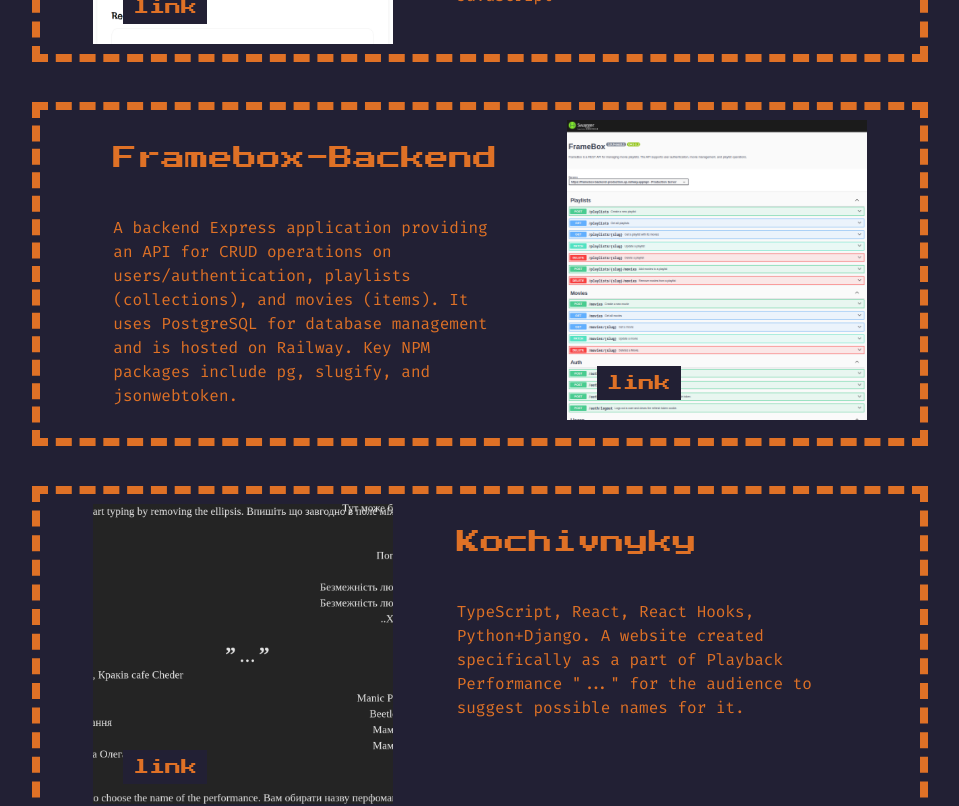
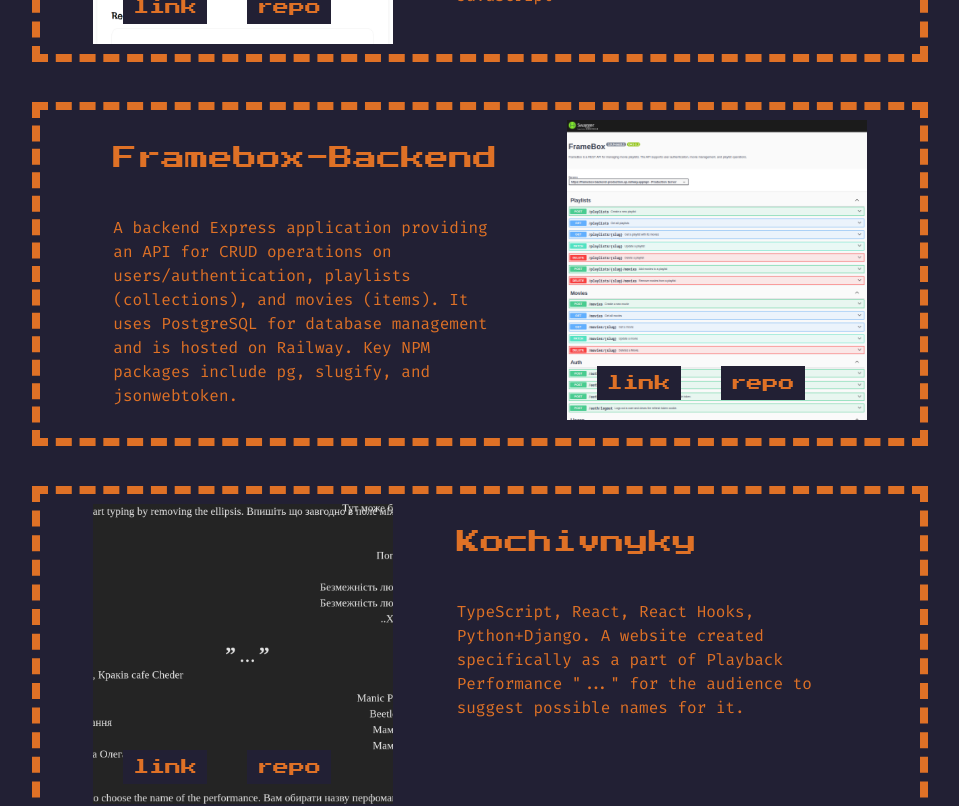
Before and after one commit to timtim40a/timtim40a.github.io, a React (Vite) app: page /projects in a window 1280 px wide. Shown: the part 980-1786 px from the top of the page, without its empty margins (160-1119 px from the left). Built offline with nearby package versions, Linux system fonts and the light colour scheme.

Commit message:
Add links and repositories

```diff
--- a/src/components/hoverImage/HoverImage.css
+++ b/src/components/hoverImage/HoverImage.css
@@ -5,16 +5,40 @@
     overflow: hidden;
 }
 
-.hover-image__title {
+.hover-image__links-container {
     position: absolute;
     bottom: 0px;
     left: 10px;
+    display: flex;
+    flex-direction: row;
+    justify-content: space-evenly;
+    align-items: center;
+}
+
+.hover-image__title {
     color: var(--colour-primary);
     font-family: var(--font-secondary);
     font-size: medium;
     padding: 5px 10px;
     background-color: var(--colour-primary-text);
     z-index: 20;
+    transition: all 100ms ease-in-out;
+
+    &:hover {
+        text-decoration: underline;
+        color: var(--colour-secondary);
+    }
+}
+
+.hover-image__logo {
+    color: var(--colour-primary);
+    font-family: var(--font-secondary);
+    font-size: medium;
+    padding: 5px 10px;
+    background-color: var(--colour-primary-text);
+    z-index: 20;
+    height: 40px;
+    margin: 0 10px;
 }
 
 .hover-image {
@@ -35,11 +59,9 @@
     opacity: 1;
 }
 
-.hover-image--hover:target{
+.hover-image--hover:target {
     opacity: 1;
 }
-
-
 
 @media (min-width: 768px) {
     .hover-image-container {
@@ -47,15 +69,13 @@
         height: 300px;
     }
 
-    .hover-image, .hover-image--hover {
+    .hover-image,
+    .hover-image--hover {
         width: 300px;
         height: 300px;
     }
 
     .hover-image__title {
-        position: absolute;
-        bottom: 0px;
-        left: 10px;
         color: var(--colour-primary);
         font-family: var(--font-secondary);
         padding: 5px 10px;
--- a/src/components/hoverImage/HoverImage.tsx
+++ b/src/components/hoverImage/HoverImage.tsx
@@ -1,4 +1,5 @@
 import { useNavigate } from "react-router-dom";
+import type { MouseEvent as ReactMouseEvent } from "react";
 import "./HoverImage.css";
 
 function HoverImage({
@@ -7,16 +8,19 @@ function HoverImage({
     alt,
     title = alt,
     link = alt,
+    github,
 }: {
     src1: string;
     src2: string;
     alt: string;
     title?: string;
     link?: string;
+    github?: string;
 }) {
     const navigate = useNavigate();
 
-    const handleClick = () => {
+    const handleClick = (e: ReactMouseEvent<HTMLDivElement>) => {
+        e.stopPropagation();
         setTimeout(() => {
             if (/^(https?:\/\/|\/\/|mailto:|tel:)/i.test(link)) {
                 // external link — open in new tab
@@ -26,6 +30,11 @@ function HoverImage({
                 navigate("/" + link.toLowerCase());
             }
         }, 100);
+    };
+
+    const handleGithubClick = (e: ReactMouseEvent<HTMLDivElement>) => {
+        e.stopPropagation();
+        window.open(github, "_blank", "noopener,noreferrer");
     };
 
     return (
@@ -40,9 +49,21 @@ function HoverImage({
                 alt={alt}
                 className="hover-image hover-image--hover"
             />
-            {alt || title ? (
-                <h2 className="hover-image__title">{title}</h2>
-            ) : null}
+            <div className="hover-image__links-container">
+                {alt || title ? (
+                    <h2 className="hover-image__title" onClick={handleClick}>
+                        {title}
+                    </h2>
+                ) : null}
+                {github && /^(https?:\/\/|\/\/|mailto:|tel:)/i.test(github) ? (
+                    <h2
+                        className="hover-image__title"
+                        onClick={handleGithubClick}
+                    >
+                        repo
+                    </h2>
+                ) : null}
+            </div>
         </div>
     );
 }
--- a/src/components/projectCard/ProjectCard.tsx
+++ b/src/components/projectCard/ProjectCard.tsx
@@ -8,6 +8,7 @@ function ProjectCard({
     img1,
     img2,
     alt = title,
+    github,
 }: {
     title: string;
     description: string;
@@ -15,6 +16,7 @@ function ProjectCard({
     img1: string;
     img2?: string;
     alt?: string;
+    github?: string;
 }) {
     return (
         <>
@@ -29,6 +31,7 @@ function ProjectCard({
                         src2={img2}
                         alt={alt}
                         link={link ? link : ""}
+                        github={github ? link : ""}
                     />
                 ) : (
                     <img className="project-card__image" src={img1} alt={alt} />
--- a/src/pages/Projects.tsx
+++ b/src/pages/Projects.tsx
@@ -11,6 +11,7 @@ function Projects() {
                 img1="graph-algorithms-visualiser.png"
                 img2="graph-algorithms-visualiser2.png"
                 alt="link"
+                github="https://github.com/timtim40a/graph-algorithms-visualiser"
             ></ProjectCard>
             <ProjectCard
                 title="Novel Forest"
@@ -19,6 +20,7 @@ function Projects() {
                 img1="novel-forest.png"
                 img2="novel-forest2.png"
                 alt="link"
+                github="https://github.com/timtim40a/novel-forest"
             ></ProjectCard>
             <ProjectCard
                 title="Framebox-Backend"
@@ -27,6 +29,7 @@ function Projects() {
                 img1="framebox.png"
                 img2="framebox2.png"
                 alt="link"
+                github="https://github.com/technative-academy/FrameBox-Backend"
             ></ProjectCard>
             <ProjectCard
                 title="Kochivnyky"
@@ -35,6 +38,7 @@ function Projects() {
                 img1="kochivnyky.png"
                 img2="kochivnyky2.png"
                 alt="link"
+                github="https://github.com/timtim40a/kochivnyky"
             ></ProjectCard>
             <ProjectCard
                 title="Cellular Automaton"
@@ -43,6 +47,7 @@ function Projects() {
                 img1="automaton.png"
                 img2="automaton2.png"
                 alt="link"
+                github="https://github.com/timtim40a/Automaton"
             ></ProjectCard>
         </>
     );
```
